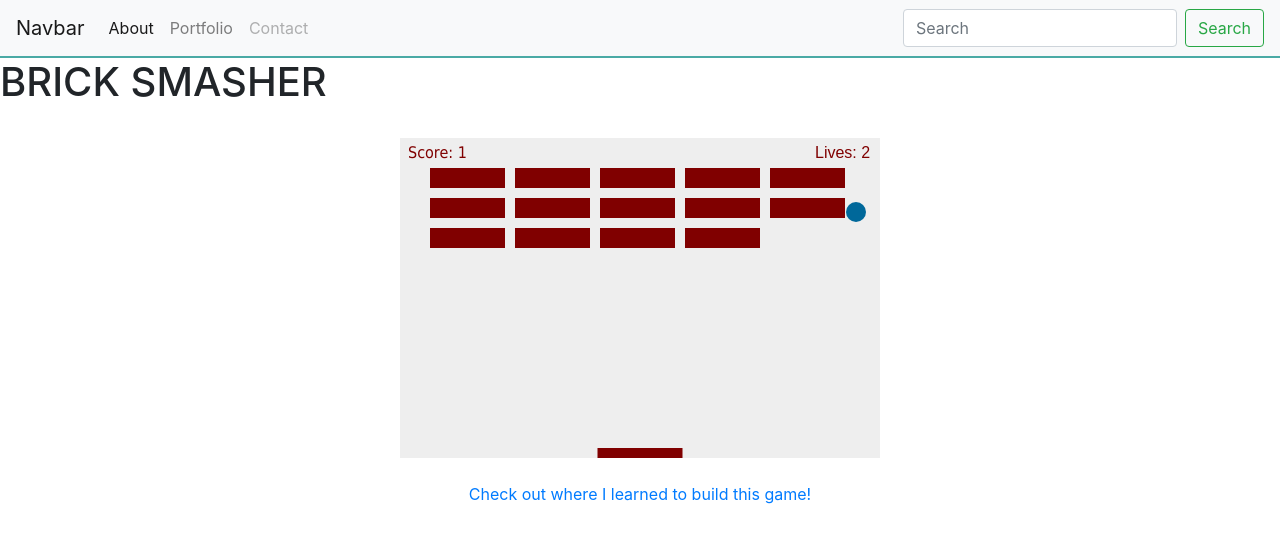
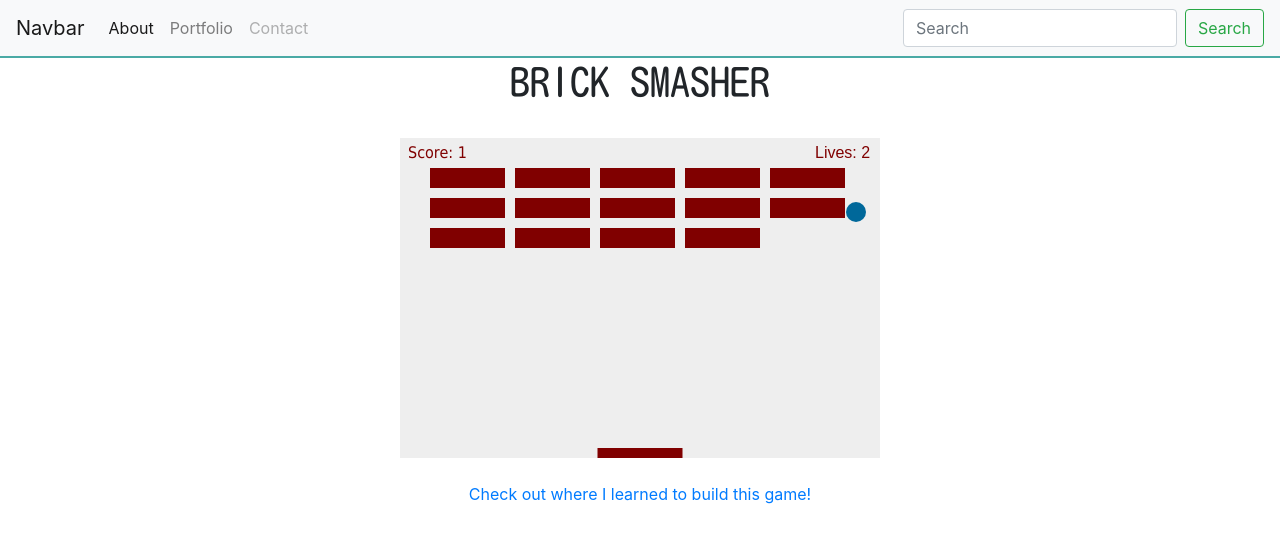
Before and after one commit to nkeledjian/bootstrap-portfolio, a plain HTML site: page game.html in a window 1280 px wide. Drawn offline with nearby package versions, Linux system fonts and the light colour scheme.

Commit message:
Updated font styling to Brick Smasher (game.html) page

```diff
--- a/game.html
+++ b/game.html
@@ -13,7 +13,7 @@
         canvas { background: #eee; display: block; margin: 0 auto; }
         a {text-decoration: none;}
         p {text-align: center;}
-        /*h1 {font-family: 'Kosugi Maru', sans-serif; text-align: center;}*/
+        h1 {font-family: 'Kosugi Maru', sans-serif; text-align: center;}
       </style>
   </head>
 
```
